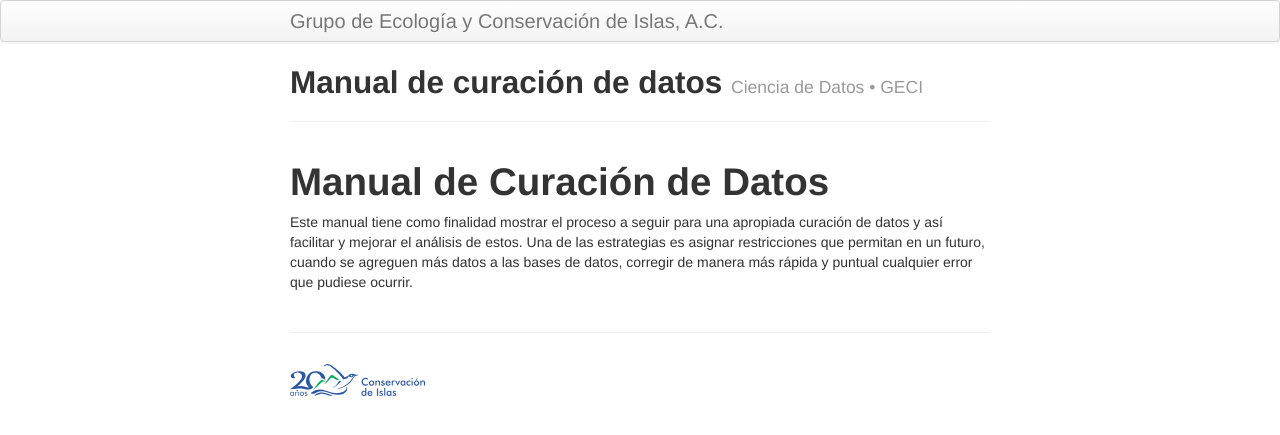
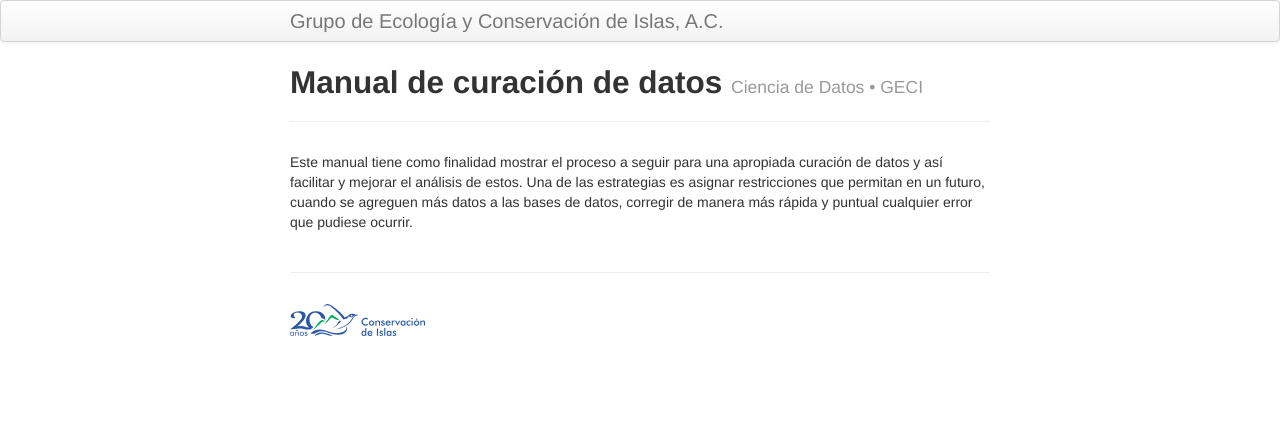
Before and after one commit to LizethMReyes/islasgeci.github.io, a Jekyll site: the page built from manual_curacion/index.md, in a window 1280 px wide. Shown: the top 435 px of the page. Built offline with Jekyll 4.4.1, drawn with Linux system fonts in a browser that asks for light colours.

Commit message:
Update manual_curacion/index.md
Co-authored-by: Evaristo Rojas <evaristo.rojas@islas.org.mx>

```diff
--- a/manual_curacion/index.md
+++ b/manual_curacion/index.md
@@ -4,7 +4,6 @@ title: Manual de curación de datos
 tagline: Ciencia de Datos • GECI
 ---
 
-# Manual de Curación de Datos
 
 Este manual tiene como finalidad mostrar el proceso a seguir para una apropiada curación de datos y
 así facilitar y mejorar el análisis de estos. Una de las estrategias es asignar restricciones que
```
